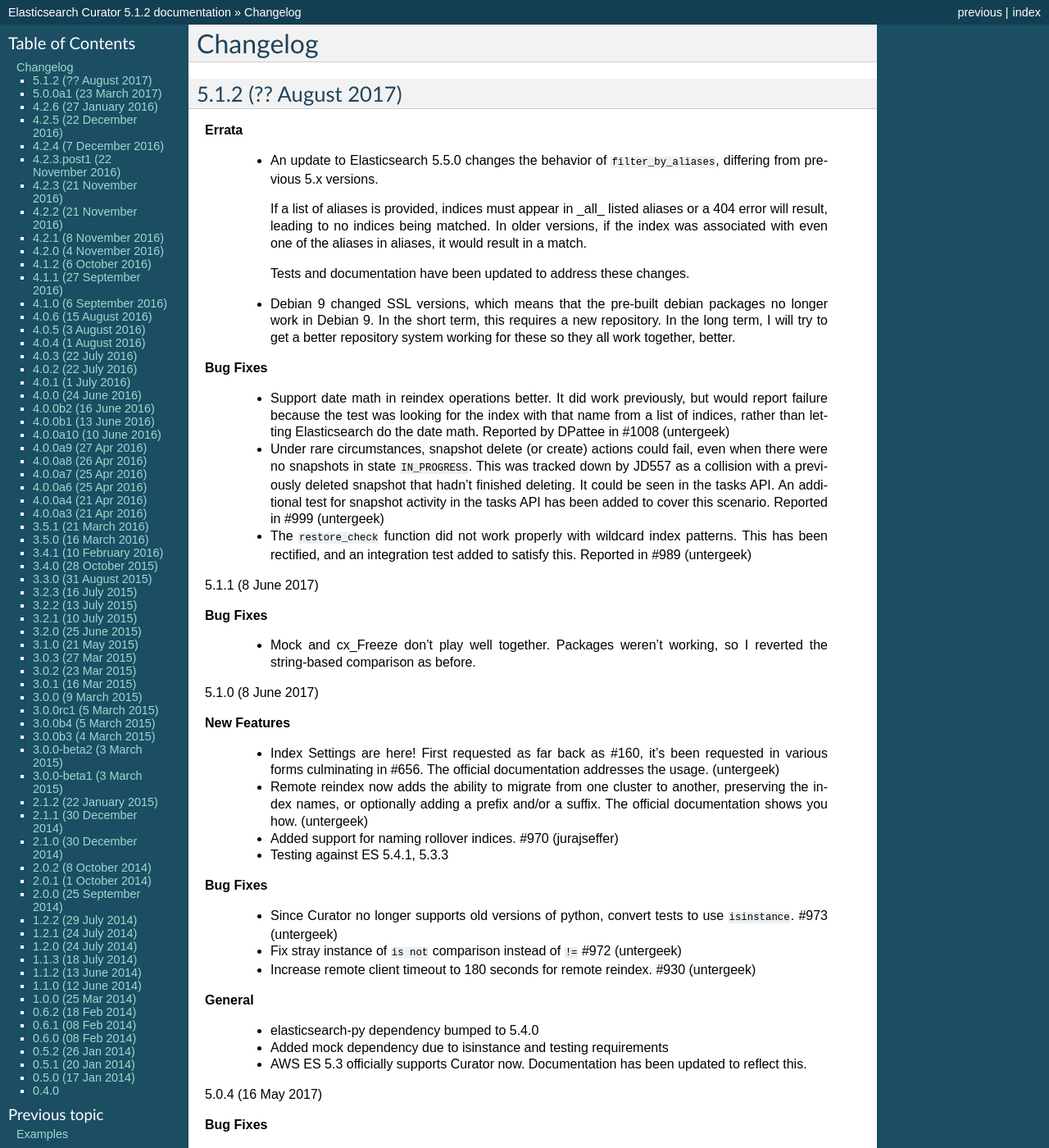
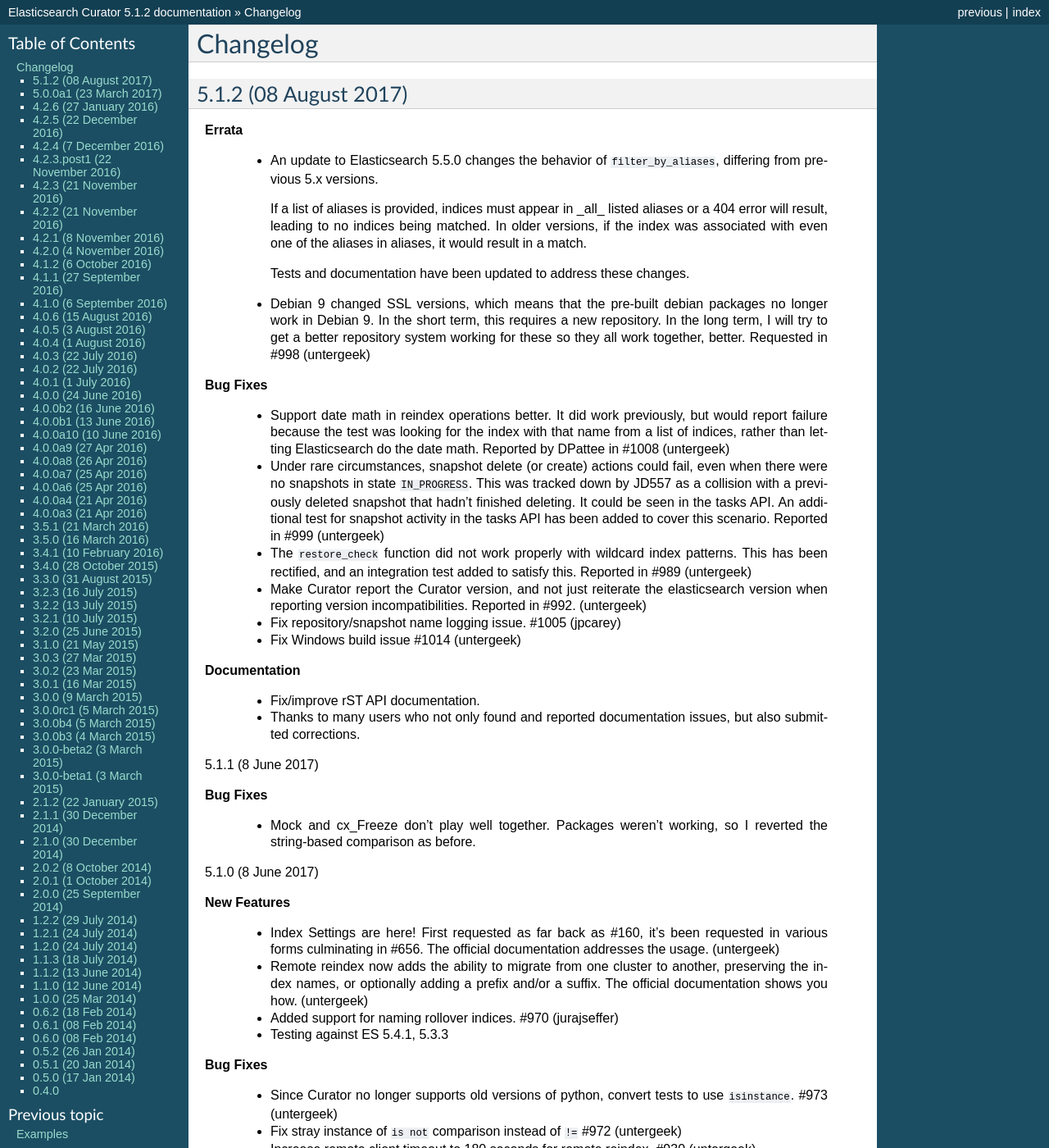
Before and after one commit to elastic/curator, a Sphinx documentation site: the page built from docs/Changelog.rst, in a window 1280 px wide and 1400 px high. Shown: the whole window at 82% size. Built offline with Sphinx 7.4.7, drawn with Linux system fonts in a browser that asks for light colours.

Commit message:
Fix release docs with new debian9 repo info
Also, release prep for 5.1.2

fixes #998
fixes #1014

```diff
--- a/docs/Changelog.rst
+++ b/docs/Changelog.rst
@@ -3,7 +3,7 @@
 Changelog
 =========
 
-5.1.2 (?? August 2017)
+5.1.2 (08 August 2017)
 ----------------------
 
 **Errata**
@@ -22,6 +22,7 @@
     packages no longer work in Debian 9.  In the short term, this requires
     a new repository.  In the long term, I will try to get a better
     repository system working for these so they all work together, better.
+    Requested in #998 (untergeek)
 
 **Bug Fixes**
 
@@ -38,6 +39,18 @@
   * The ``restore_check`` function did not work properly with wildcard index
     patterns.  This has been rectified, and an integration test added to
     satisfy this.  Reported in #989 (untergeek)
+  * Make Curator report the Curator version, and not just reiterate the
+    elasticsearch version when reporting version incompatibilities. Reported
+    in #992. (untergeek)
+  * Fix repository/snapshot name logging issue. #1005 (jpcarey)
+  * Fix Windows build issue #1014 (untergeek)
+
+
+**Documentation**
+
+  * Fix/improve rST API documentation.
+  * Thanks to many users who not only found and reported documentation issues,
+    but also submitted corrections.
 
 5.1.1 (8 June 2017)
 
```
Also changed, not shown: 1 other file.
